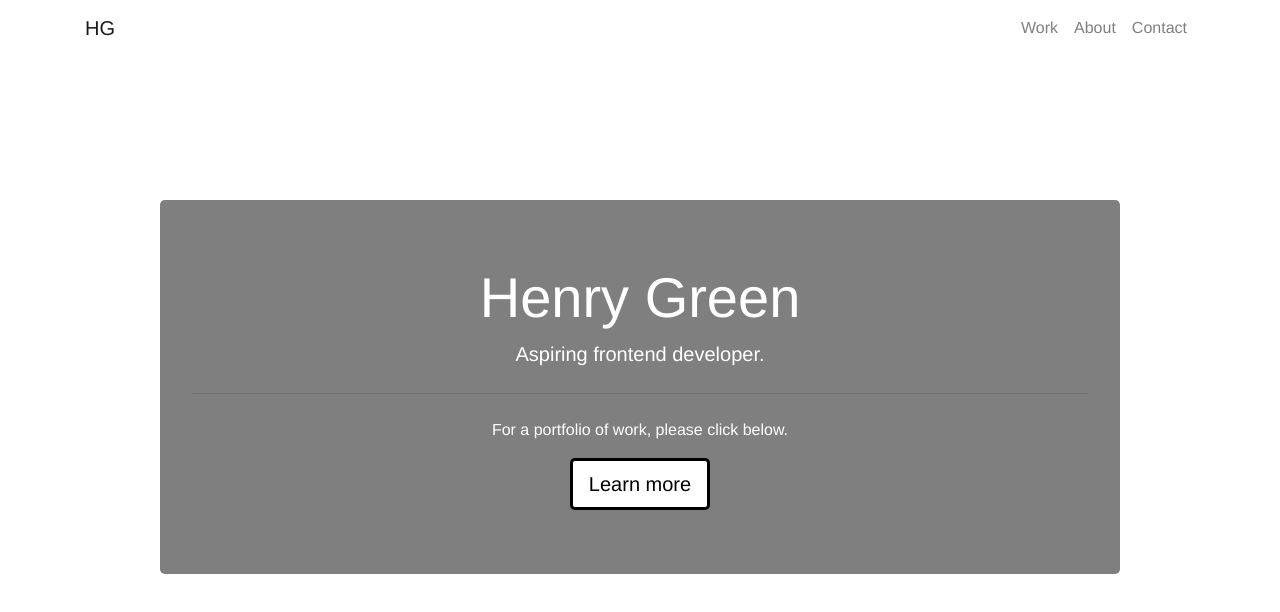
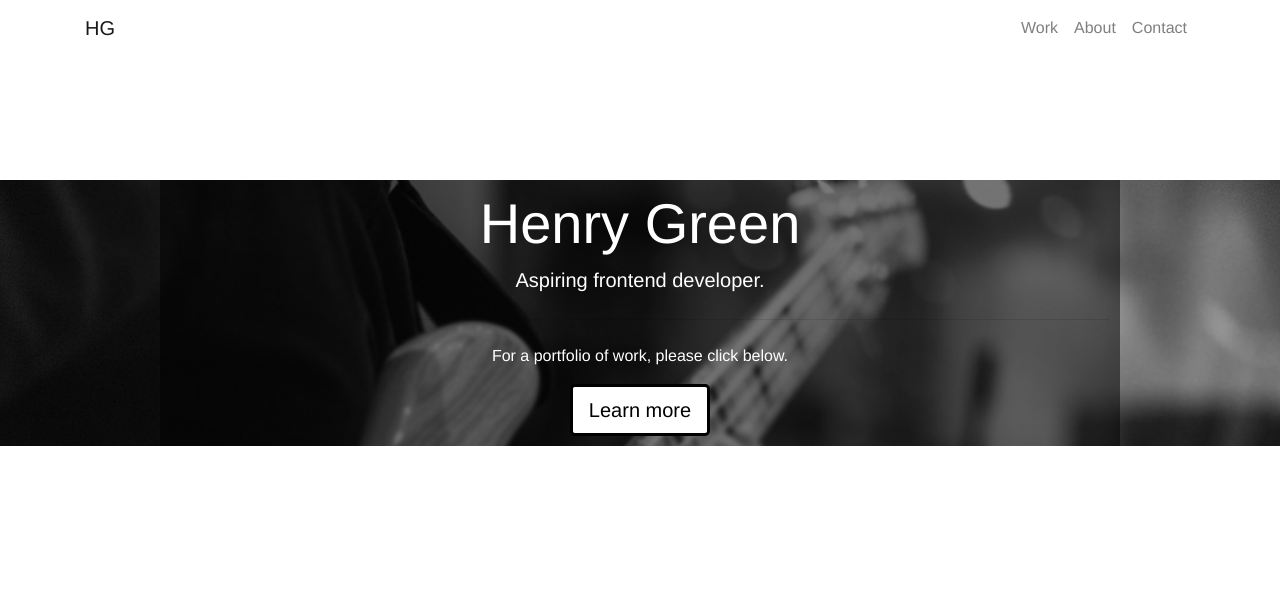
Before and after one commit to HenryJamesGreen/Bootstrap-Portfolio, a plain HTML site: page index.html in a window 1280 px wide. Drawn offline with nearby package versions, Linux system fonts and the light colour scheme.

Commit message:
added background to hero

```diff
--- a/css/style.css
+++ b/css/style.css
@@ -8,15 +8,21 @@ body {
   font-family: "Muli", "Helvetica", "Arial", "sans-serif";
 }
 
-header.jumbotron {
+header.masthead {
+  background: url("./images/henry2.jpg");
+  background-size: 100%;
+  background-repeat: no-repeat;
+  margin-top: -20px;
+}
+
+.jumbotronContainer {
   max-width: 75%;
   margin-top: 200px;
   margin-left: 12.5%;
   text-align: center;
-  background-size: 100%;
-  background-repeat: no-repeat;
   color: white;
   background-color: rgba(0, 0, 0, 0.5);
+  padding: 10px;
 }
 
 a.btn {
--- a/index.html
+++ b/index.html
@@ -52,12 +52,14 @@
 
     <!--Hero-->
 
-    <header class="jumbotron">
+    <header class="masthead">
+      <div class="jumbotronContainer">
       <h1 class="display-4">Henry Green</h1>
       <p class="lead">Aspiring frontend developer.</p>
       <hr class="my-4">
       <p>For a portfolio of work, please click below.</p>
       <a class="btn btn-primary btn-lg" href="#" role="button">Learn more</a>
+    </div>
     </header>
 
     <!--js from frontend dev week3 (for use with buttons)-->
```
Also changed, not shown: 2 other files.
